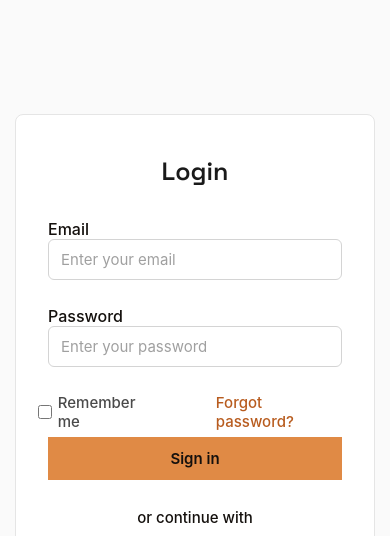
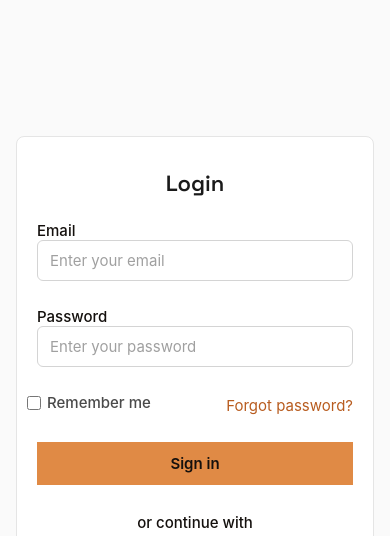
Before and after one commit to Timothy-dev-tech/LOGIN-PAGE-PROJECT, a plain HTML site: page index.html in a window 390 px wide. Shown: the top 536 px of the page. Drawn offline with Linux system fonts and the light colour scheme.

Commit message:
Add responsive styles

```diff
--- a/CSS/style.css
+++ b/CSS/style.css
@@ -19,9 +19,12 @@ body{
     justify-content: center;
     background-color: #FAFAFA;
     font-family: 'Inter', sans-serif;
+    padding: 16px;
 }
+
 .login-container{
-    width: 360px;
+    width: 100%;
+    max-width: 360px;
     border: 1px solid #E5E5E5;
     border-radius: 8px;
     padding: 40px 32px;
@@ -40,7 +43,6 @@ label {
     font-size: 15px;
     color: #14100D;
     margin-bottom: 6px;
-    font-size: medium;
     font-weight: 545;
 }
 
@@ -64,6 +66,10 @@ input::placeholder{
     align-items: center;
     justify-content: space-between;
     font-size: 15px;
+    flex-wrap: wrap;
+    gap: 8px 16px;
+    font-size: 15px;
+    margin-bottom: 24px;
 }
 
 .remember-me{
@@ -80,9 +86,6 @@ input::placeholder{
     height: 14px;
     accent-color: var(--accent);
 
-}
-.forgot-password{
-    margin-left: 50px;
 }
 
 .row a{
@@ -164,3 +167,18 @@ input::placeholder{
     margin-top: 24px;
 
 }
+/* Responsive */
+
+@media (max-width: 400px){
+    .login-container{
+        padding: 32px 20px;
+    }
+    .login-container h1{
+        font-size: 22px;
+        margin-bottom: 24px;
+    }
+    .social-icon{
+        width: 36px;
+        height: 36px;
+    }
+}
```
Also changed, not shown: index.html (+2 -1 lines).
